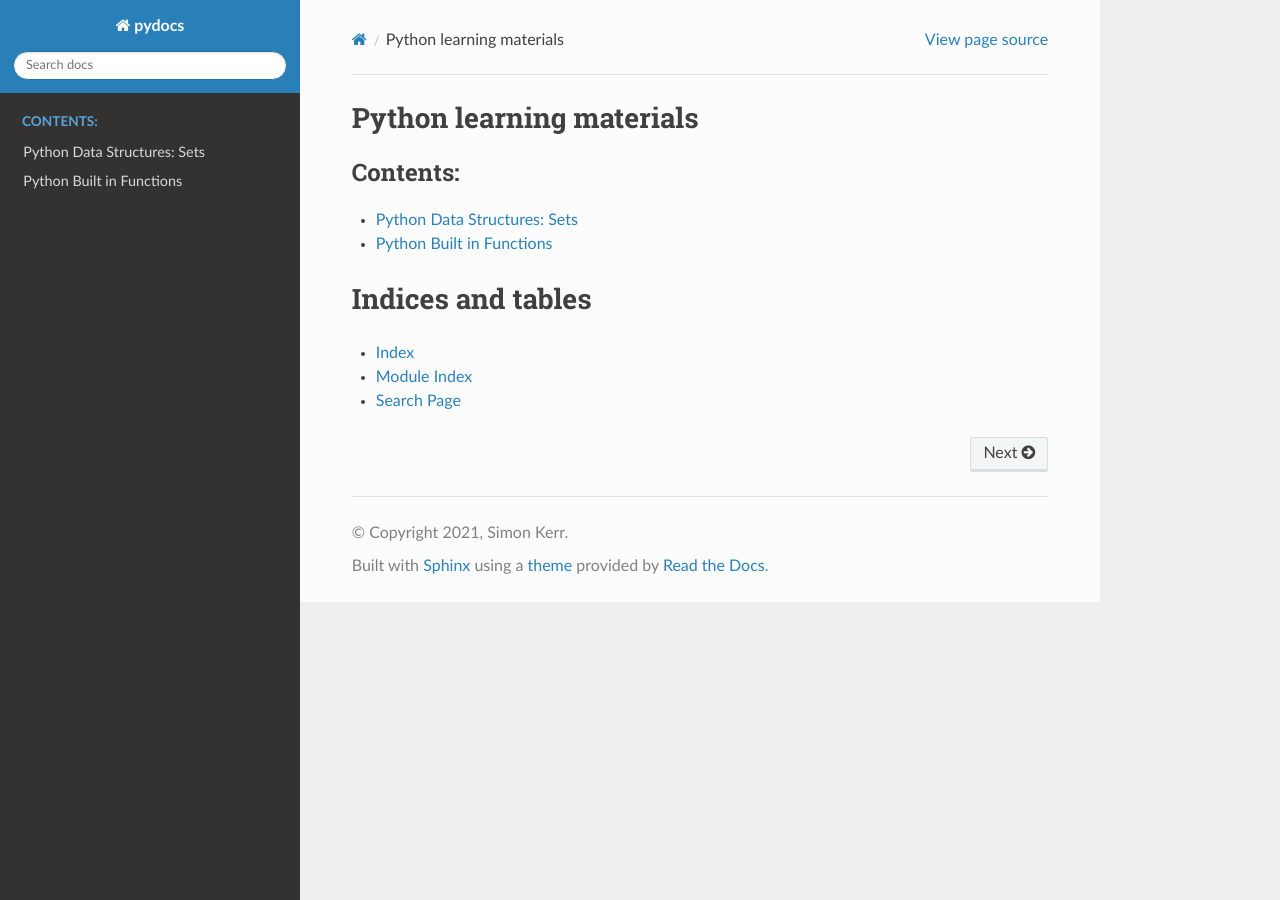
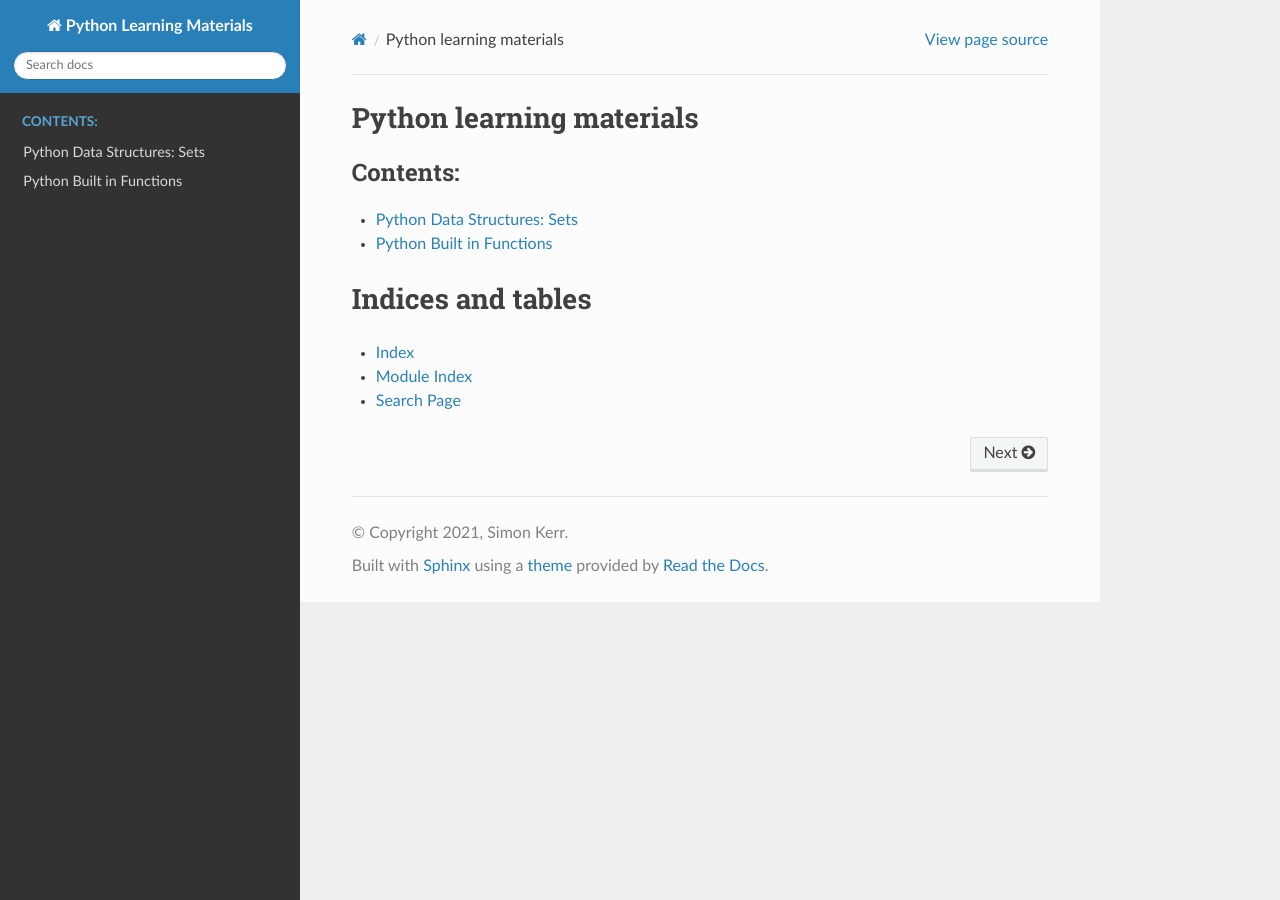
Before and after one commit to symonk/pydocs, a Sphinx documentation site: the page built from docs/source/index.rst, in a window 1280 px wide. Built offline with Sphinx 7.4.7 and the Read the Docs theme 2.0.0, drawn with Linux system fonts in a browser that asks for light colours.

Commit message:
update conf project

```diff
--- a/docs/source/conf.py
+++ b/docs/source/conf.py
@@ -17,7 +17,7 @@ sys.path.insert(0, os.path.abspath('.'))
 
 # -- Project information -----------------------------------------------------
 
-project = 'pydocs'
+project = 'Python Learning Materials'
 copyright = '2021, Simon Kerr'
 author = 'Simon Kerr'
 
```
